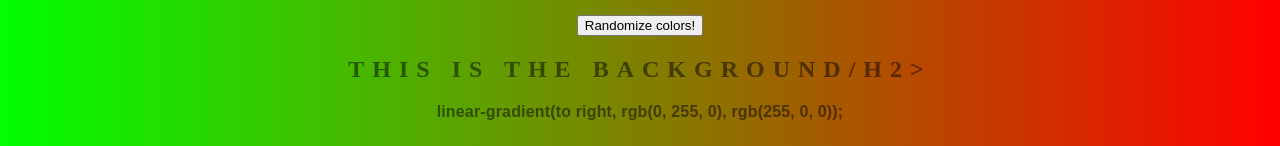
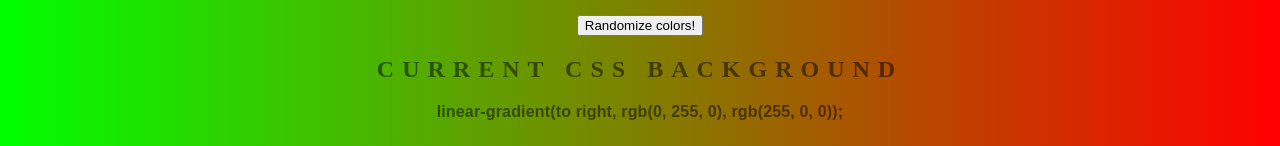
Before and after one commit to KurtAg1/background-generator, a plain HTML site: page index.html in a window 1280 px wide. Shown: the part 235-381 px from the top of the page. Drawn offline with Linux system fonts and the light colour scheme.

Commit message:
Add files via upload

```diff
--- a/index.html
+++ b/index.html
@@ -10,7 +10,7 @@
 	<input class="color2" type="color" name="color2" value="#ff0000">
 	<hr>
 	<button>Randomize colors!</button>
-	<h2>This is the background/h2>
+	<h2>Current CSS Background</h2>
 	<h3></h3>
 	<script type="text/javascript" src="script.js"></script>
 </body>
```
